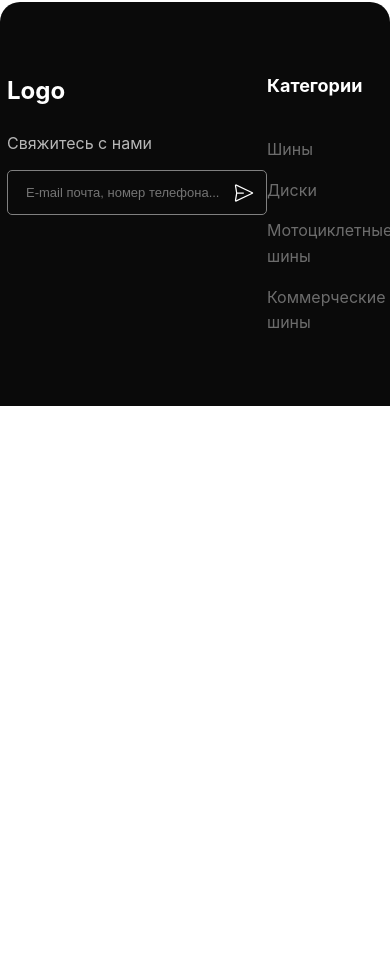
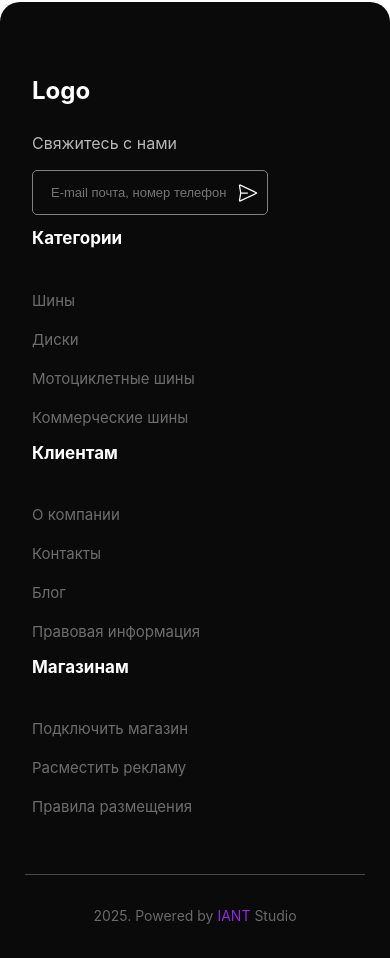
Before and after one commit to Abdurakhman00000/SHINA-FRONT, a Next.js app: page / in a window 390 px wide. Shown: the part 2899-3857 px from the top of the page. Before the commit the page ends 3305 px from the top, so only its background shows below. Built offline with nearby package versions, Linux system fonts and the light colour scheme.

Commit message:
add adap for footer

```diff
--- a/src/components/layout/footer/Footer.module.scss
+++ b/src/components/layout/footer/Footer.module.scss
@@ -10,6 +10,8 @@
         display: flex;
         align-items: start;
         justify-content: space-between;
+        flex-wrap: wrap;
+        gap: 20px;
 
         .form {
             h2 {
@@ -25,7 +27,8 @@
                     display: flex;
                     align-items: center;
                     gap: 12px;
-                    width: 260px;
+                    width: 100%;
+                    max-width: 260px;
                     height: 45px;
                     border: 1px solid gray;
                     border-radius: 5px;
@@ -65,7 +68,7 @@
         }
     }
 
-    .block1 {
+    .block1, .block2, .block3 {
         display: flex;
         flex-direction: column;
         gap: 15px;
@@ -89,50 +92,88 @@
         }
     }
 
-    .block2 {
-        display: flex;
-        flex-direction: column;
-        gap: 15px;
-
-        h4 {
-            color: white;
-            margin-bottom: 21px;
-            cursor: pointer;
-            font-size: 18px;
-        }
+    .under_footer {
+        margin-top: 55px;
+        margin-bottom: -39px;
+        width: 100%;
+        border-top: 1px solid rgba(255, 255, 255, 0.255);
 
         p {
-            color: rgba(255, 255, 255, 0.403);
-            cursor: pointer;
+            margin-top: 30px;
+            text-align: center;
+            font-size: 14px;
+            font-weight: 400;
+            color: rgba(255, 255, 255, 0.389);
 
-            &:hover {
-                color: white;
-                transform: scale(1.05);
-                transition: 0.5s;
+            span {
+                color: blueviolet;
             }
         }
     }
 
-    .block3 {
-        display: flex;
-        flex-direction: column;
-        gap: 15px;
+    @media (max-width: 1024px) {
+        .content {
+            flex-direction: column;
+            align-items: center;
+            text-align: center;
+        }
+    }
 
-        h4 {
-            color: white;
-            margin-bottom: 21px;
-            cursor: pointer;
-            font-size: 18px;
+    @media (max-width: 768px) {
+        padding: 70px 40px;
+
+        .content {
+            flex-direction: column;
+            align-items: start;
+            text-align: start;
+
+            .feedback {
+                .input {
+                    width: 100%;
+                    input {
+                        width: 100%;
+                    }
+                }
+            }
         }
 
-        p {
-            color: rgba(255, 255, 255, 0.403);
-            cursor: pointer;
+        .block1, .block2, .block3 {
+            align-items: start;
+        }
+    }
 
-            &:hover {
-                color: white;
-                transform: scale(1.05);
-                transition: 0.5s;
+    @media (max-width: 480px) {
+        padding: 70px 25px;
+
+        .content {
+            gap: 10px;
+        }
+
+        .block1, .block2, .block3 {
+            h4 {
+                font-size: 17px;
+            }
+            p {
+                font-size: 15px;
+            }
+        }
+    }
+
+    @media (max-width: 320px) {
+        padding: 70px 20px;
+
+        .content {
+            flex-direction: column;
+            align-items: start;
+            gap: 8px;
+        }
+
+        .block1, .block2, .block3 {
+            h4 {
+                font-size: 16px;
+            }
+            p {
+                font-size: 14px;
             }
         }
     }
--- a/src/components/layout/footer/Footer.tsx
+++ b/src/components/layout/footer/Footer.tsx
@@ -47,6 +47,10 @@ const Footer = () => {
           </div>
         </div>
       </div>
+
+      <div className={scss.under_footer}>
+        <p>2025. Powered by <span>IANT</span> Studio</p>
+      </div>
     </footer>
   )
 }
--- a/src/components/ui/scrollToTop/ScrollToTop.module.scss
+++ b/src/components/ui/scrollToTop/ScrollToTop.module.scss
@@ -1,7 +1,8 @@
 .button {
-    background: rgb(16, 16, 244);
+    background: black;
     border: none;
-    border-radius: 10px;
+    border: 1px solid white;
+    border-radius: 50%;
     padding: 10px;
     cursor: pointer;
 
```
